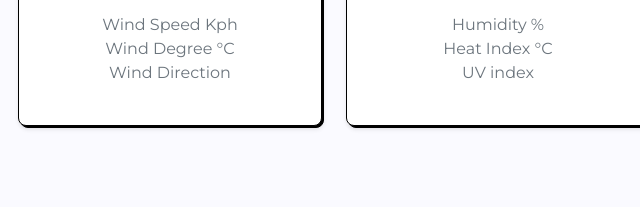
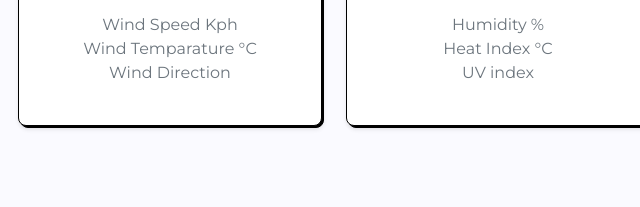
Before and after one commit to sujoy-58/Weather-App, a plain HTML site: page index.html in a window 1280 px wide. Shown: the part 466-673 px from the top of the page, 470-1110 px from the left. Drawn offline with nearby package versions, Linux system fonts and the light colour scheme; no server answers.

Commit message:
typo fix

```diff
--- a/index.html
+++ b/index.html
@@ -5,7 +5,7 @@
   <meta charset="utf-8">
   <meta name="viewport" content="width=device-width, initial-scale=1">
   <title>Sunchase</title>
-  <base href="/Weather-App/">
+  <!-- <base href="/Weather-App/"> -->
   <link rel="icon" type="image/png" href="favicon.png" />
 
   <link href="https://cdn.jsdelivr.net/npm/bootstrap@5.2.3/dist/css/bootstrap.min.css" rel="stylesheet"
@@ -69,7 +69,7 @@
                   Mph</small></h1>
               <ul class="list-unstyled mt-3 mb-4">
                 <li class="text-muted">Wind Speed <span id="wind_kph" class=" fw-bold"></span> Kph</li>
-                <li class="text-muted">Wind Degree <span id="wind_degree" class="fw-bold"></span>°C</li>
+                <li class="text-muted">Wind Temparature <span id="wind_degree" class="fw-bold"></span>°C</li>
                 <li class="text-muted">Wind Direction <span id="wind_dir" class="fw-bold"></span></li>
 
               </ul>
```
Also changed, not shown: forecast.html (+1 -1 lines).
